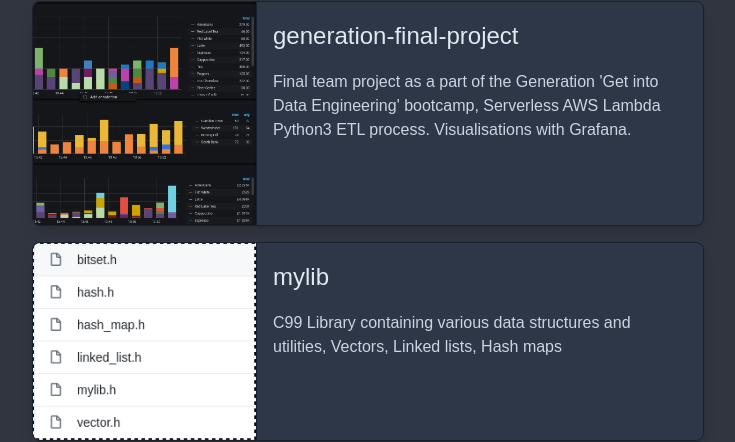
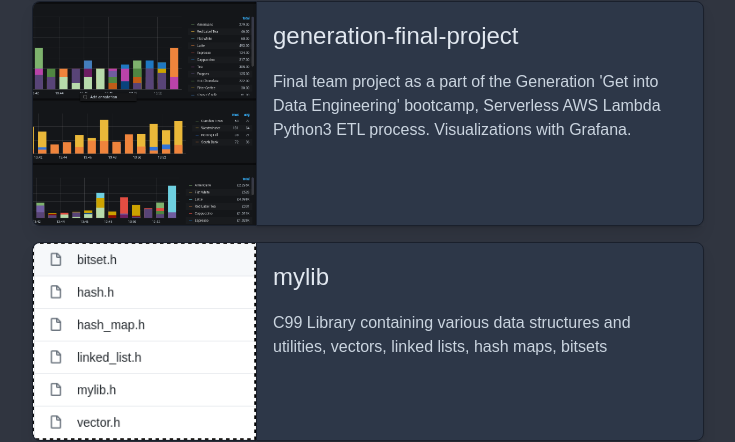
Before and after one commit to mattmurr/mattmurr.github.io, a Next.js app: page / in a window 1280 px wide. Shown: the part 700-1142 px from the top of the page, without its empty margins (272-1007 px from the left). Built offline with nearby package versions, Linux system fonts and the light colour scheme.

Commit message:
Fix typos

```diff
--- a/pages/index.js
+++ b/pages/index.js
@@ -17,14 +17,14 @@ const Home = ({ posts }) => {
     {
       title: "generation-final-project",
       description:
-        "Final team project as a part of the Generation 'Get into Data Engineering' bootcamp, Serverless AWS Lambda Python3 ETL process. Visualisations with Grafana.",
+        "Final team project as a part of the Generation 'Get into Data Engineering' bootcamp, Serverless AWS Lambda Python3 ETL process. Visualizations with Grafana.",
       image: "generation-final-project.png",
       url: "#",
     },
     {
       title: "mylib",
       description:
-        "C99 Library containing various data structures and utilities, Vectors, Linked lists, Hash maps",
+        "C99 Library containing various data structures and utilities, vectors, linked lists, hash maps, bitsets",
       image: "mylib.png",
       url: "https://github.com/mattmurr/mylib",
     },
```
